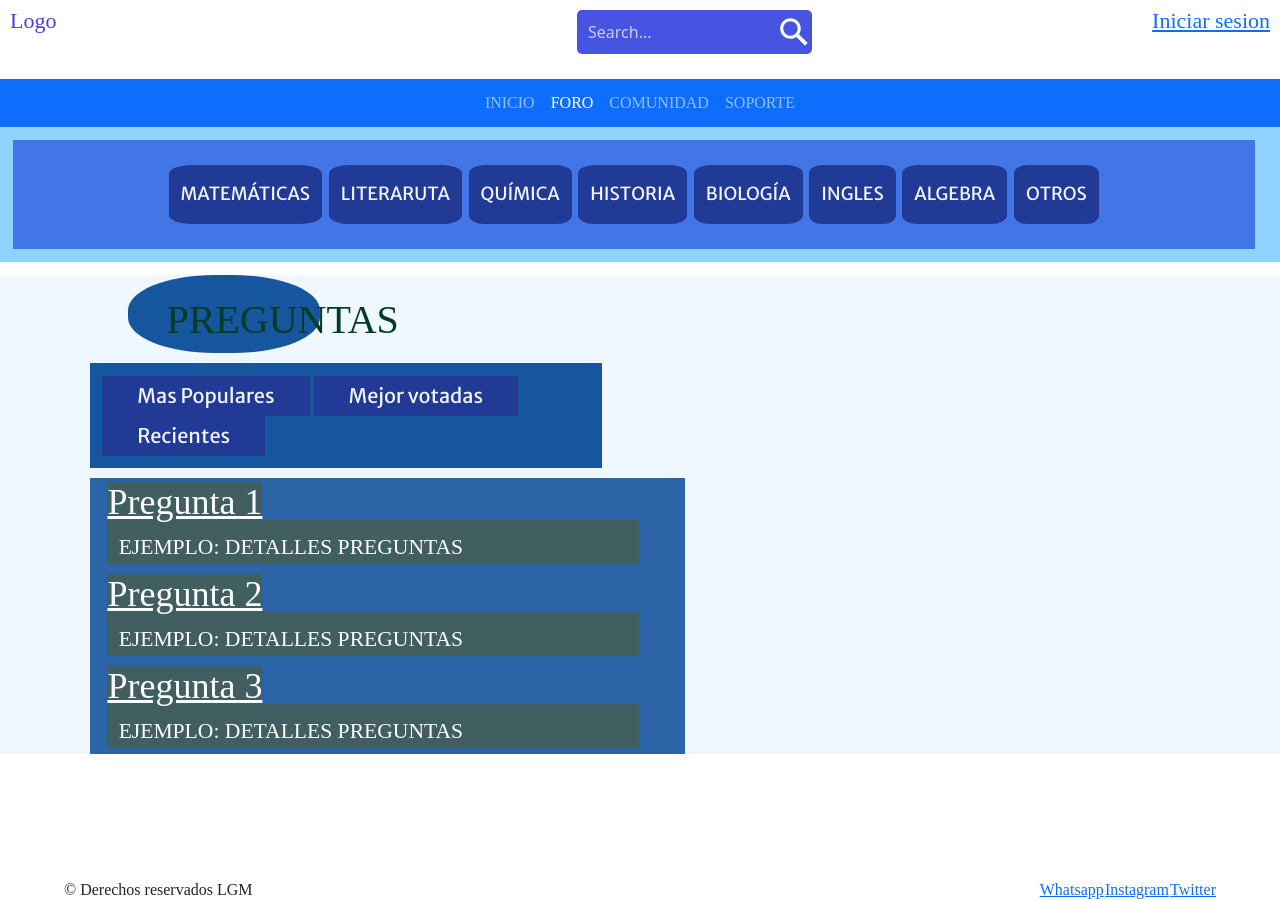
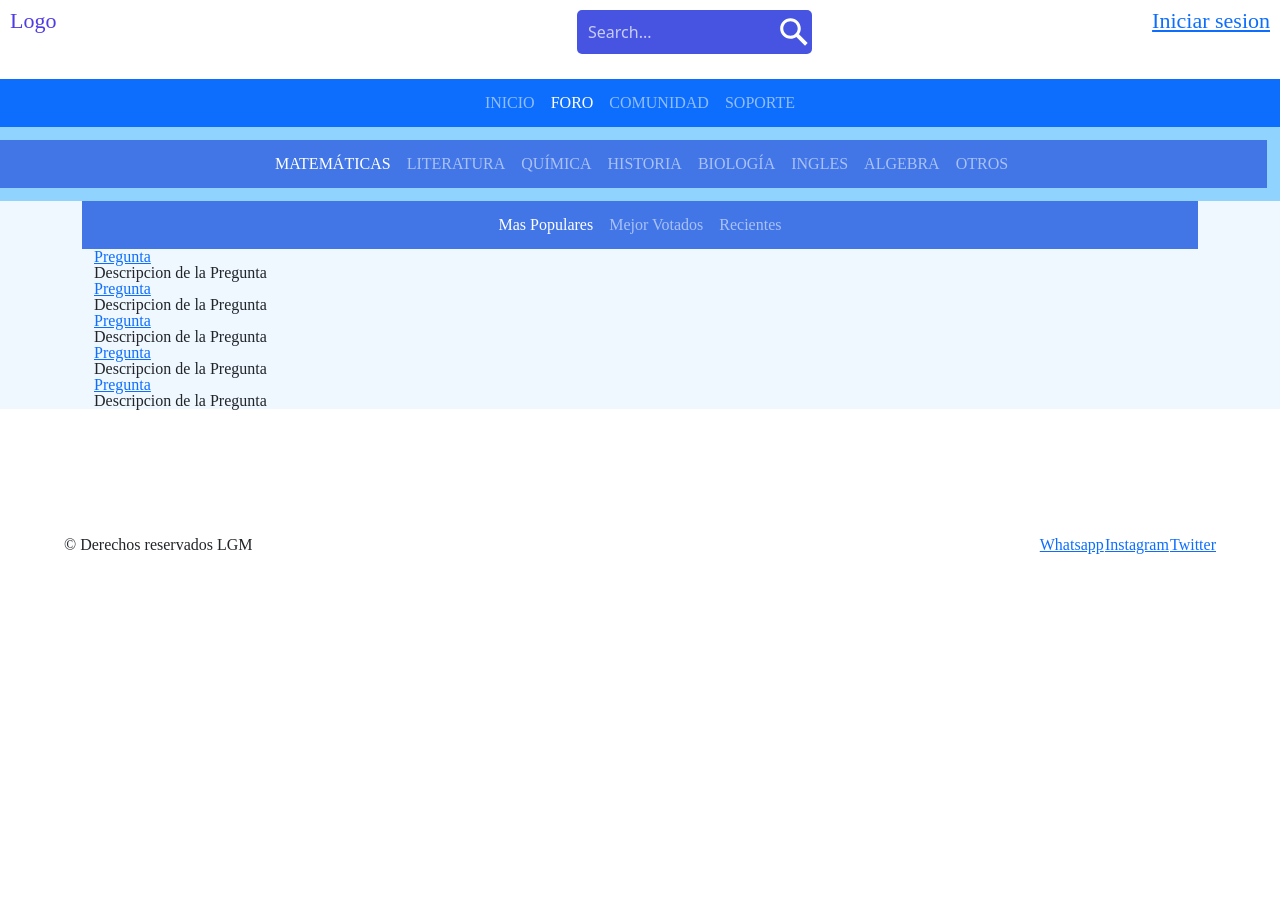
Before and after one commit to Batuntu/LGM-web, a website: page foro.html in a window 1280 px wide. After the commit the page ends 800 px from the top, so only its background shows below. Drawn offline with nearby package versions, Linux system fonts and the light colour scheme; a web font is replaced by a local one.

Commit message:
Add files via upload

```diff
--- a/foro.html
+++ b/foro.html
@@ -23,7 +23,6 @@
                 <button>
                     <svg viewBox="0 0 1024 1024"><path class="path1 iconoB" d="M848.471 928l-263.059-263.059c-48.941 36.706-110.118 55.059-177.412 55.059-171.294 0-312-140.706-312-312s140.706-312 312-312c171.294 0 312 140.706 312 312 0 67.294-24.471 128.471-55.059 177.412l263.059 263.059-79.529 79.529zM189.623 408.078c0 121.364 97.091 218.455 218.455 218.455s218.455-97.091 218.455-218.455c0-121.364-103.159-218.455-218.455-218.455-121.364 0-218.455 97.091-218.455 218.455z"></path></svg>
                 </button>
-
 
             </form>
         </header>
@@ -55,8 +54,8 @@
           </nav>
 
         <!-- Categorias -->
-        <section id = foroSection1>
-            <nav>
+        <section id = "foroSection1">
+            <!-- <nav>
                 <ul class="ulCategorias">
                     <li><a href="foro.html">MATEMÁTICAS</a></li>
                     <li><a href="foro.html">LITERARUTA</a></li>
@@ -67,44 +66,93 @@
                     <li><a href="foro.html">ALGEBRA</a></li>
                     <li><a href="foro.html">OTROS</a></li>
                 </ul>
-            </nav>
+            </nav> -->
+
+            <nav class="navbar navbar-expand-lg navbar-dark" style="background-color: #4276e7">
+                <div class="container-fluid">
+                  <a class="navbar-brand" href="#"></a>
+                  <button class="navbar-toggler" type="button" data-bs-toggle="collapse" data-bs-target="#navbarNav" aria-controls="navbarNav" aria-expanded="false" aria-label="Toggle navigation">
+                    <span class="navbar-toggler-icon"></span>
+                  </button>
+                  <div class="collapse navbar-collapse" id="navbarNav">
+                    <ul class="navbar-nav navbar-custom mx-auto mb-2 mb-lg-0">
+                      <li class="nav-item">
+                        <a class="nav-link active" aria-current="page" href="#">MATEMÁTICAS</a>
+                      </li>
+                      <li class="nav-item">
+                        <a class="nav-link" href="#">LITERATURA</a>
+                      </li>
+                      <li class="nav-item">
+                        <a class="nav-link" href="#">QUÍMICA</a>
+                      </li>
+                      <li class="nav-item">
+                        <a class="nav-link" href="#">HISTORIA</a>
+                      </li>
+                      <li class="nav-item">
+                        <a class="nav-link" href="#">BIOLOGÍA</a>
+                      </li>
+                      <li class="nav-item">
+                        <a class="nav-link" href="#">INGLES</a>
+                      </li>
+                      <li class="nav-item">
+                        <a class="nav-link" href="#">ALGEBRA</a>
+                      </li>
+                      <li class="nav-item">
+                        <a class="nav-link" href="#">OTROS</a>
+                      </li>
+
+                    </ul>
+                  </div>
+                </div>
+              </nav>
+
         </section>
 
-        <section id = foroSection2>
+        <section id = "foroSection2">
 
-            <h2>PREGUNTAS</h2>
+            <div class="container align-items-center  " >
 
-            <nav>
-                <ul class="ulCategorias2">
-                    <li><a href="foro.html">Mas Populares</a></li>
-                    <li><a href="foro.html">Mejor votadas</a></li>
-                    <li><a href="foro.html">Recientes</a></li>
-                </ul>
-            <nav>
+                <nav class="navbar navbar-expand-lg navbar-dark" style="background-color: #4276e7">
+                    <div class="container-fluid">
 
-            <nav>
-                <ul class="ulPreguntas">
-                    <li>
-                        <a href="foro.html">Pregunta 1</a>
-                        <p>
-                            EJEMPLO: DETALLES PREGUNTAS
-                        </p>
+                        <div class="navbar-nav mx-auto">
+                            <a class="nav-link active" aria-current="page" href="#">Mas Populares</a>
+                            <a class="nav-link" href="#">Mejor Votados</a>
+                            <a class="nav-link" href="#">Recientes</a>
+                        </div>
 
-                    </li>
-                    <li>
-                        <a href="foro.html">Pregunta 2</a>
-                        <p>
-                            EJEMPLO: DETALLES PREGUNTAS
-                        </p>
-                    </li>
-                    <li>
-                        <a href="foro.html">Pregunta 3</a>
-                        <p>
-                            EJEMPLO: DETALLES PREGUNTAS
-                        </p>
-                    </li>
-                </ul>
-            </nav>
+                    </div>
+                </nav>
+
+
+                <div id="foros" class="container">
+                    <div class="row row-cols-1">
+                        <div class="col" >
+                            <h1> <a href="#">Pregunta </a></h1>
+                            <p>Descripcion de la Pregunta</p>
+                        </div>
+
+                        <div class="col" >
+                            <h1> <a href="#">Pregunta </a></h1>
+                            <p>Descripcion de la Pregunta</p>
+                        </div>
+                        <div class="col ">
+                            <h1> <a href="#" >Pregunta </a></h1>
+                            <p>Descripcion de la Pregunta</p>
+                        </div>
+                        <div class="col ">
+                            <h1> <a href="#">Pregunta </a></h1>
+                            <p>Descripcion de la Pregunta</p>
+                        </div>
+                        <div class="col ">
+                            <h1> <a href="#">Pregunta </a></h1>
+                            <p>Descripcion de la Pregunta</p>
+                        </div>
+
+                    </div>
+                  </div>
+
+            </div>
 
 
         </section>
@@ -118,5 +166,8 @@
             </ul>
         </footer>
 
+        <script src="https://cdn.jsdelivr.net/npm/@popperjs/core@2.10.2/dist/umd/popper.min.js" integrity="sha384-7+zCNj/IqJ95wo16oMtfsKbZ9ccEh31eOz1HGyDuCQ6wgnyJNSYdrPa03rtR1zdB" crossorigin="anonymous"></script>
+        <script src="https://cdn.jsdelivr.net/npm/bootstrap@5.1.3/dist/js/bootstrap.min.js" integrity="sha384-QJHtvGhmr9XOIpI6YVutG+2QOK9T+ZnN4kzFN1RtK3zEFEIsxhlmWl5/YESvpZ13" crossorigin="anonymous"></script>
+
     </body>
 </html>
```
